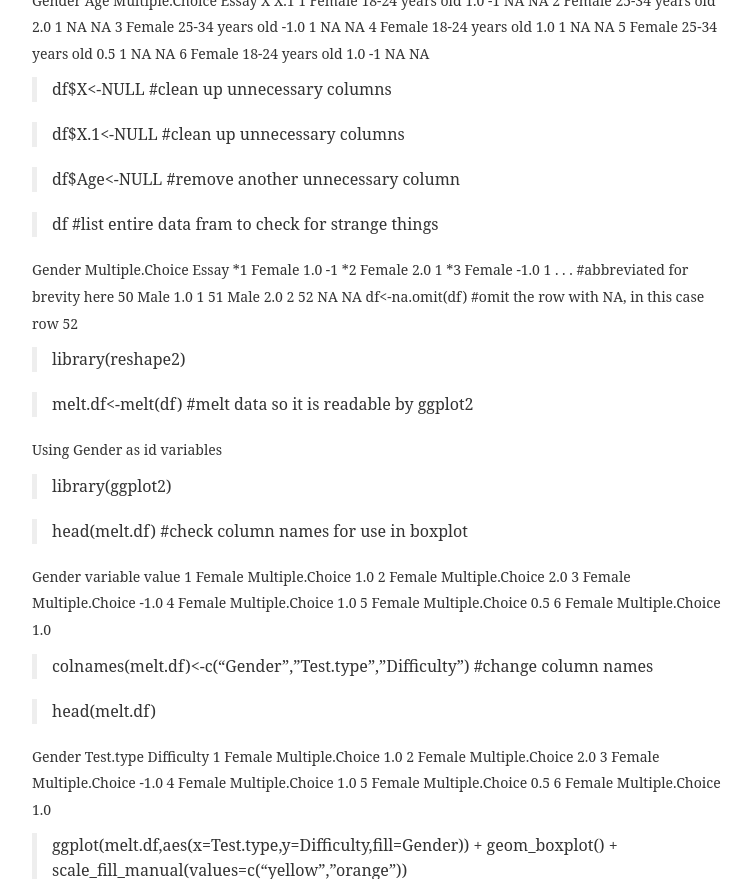
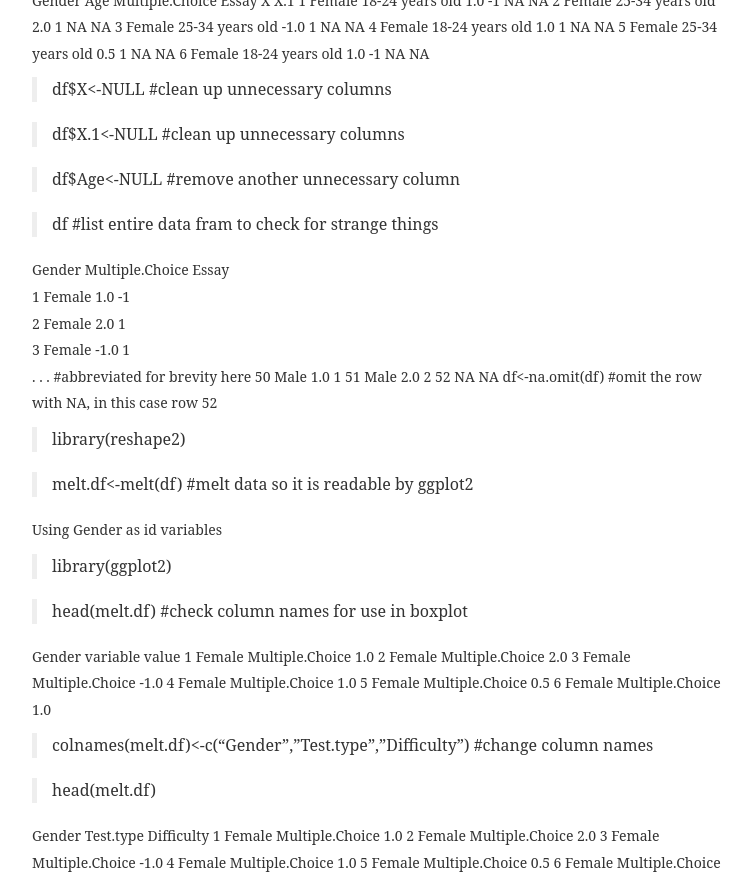
Before and after one commit to eastandwestwind/notes, a Jekyll site: the page built from _posts/2015-07-22-rimportboxplot.md, in a window 1280 px wide and 900 px high, scrolled down 669 px, cut to the strip 0-879 px from the top of the window. Shown: the whole strip, without its empty margins (258-1009 px from the left). Built offline with Jekyll 4.4.1, drawn with Linux system fonts in a browser that asks for light colours; some web fonts are replaced.

```diff
--- a/_posts/2015-07-22-rimportboxplot.md
+++ b/_posts/2015-07-22-rimportboxplot.md
@@ -30,9 +30,9 @@ title: Using R to import .csv and graph data
 > df #list entire data fram to check for strange things
 
    Gender Multiple.Choice Essay
-*1  Female             1.0    -1
-*2  Female             2.0     1
-*3  Female            -1.0     1
+1  Female             1.0    -1
+2  Female             2.0     1
+3  Female            -1.0     1
 . . .									#abbreviated for brevity here
 50   Male             1.0     1
 51   Male             2.0     2
```
